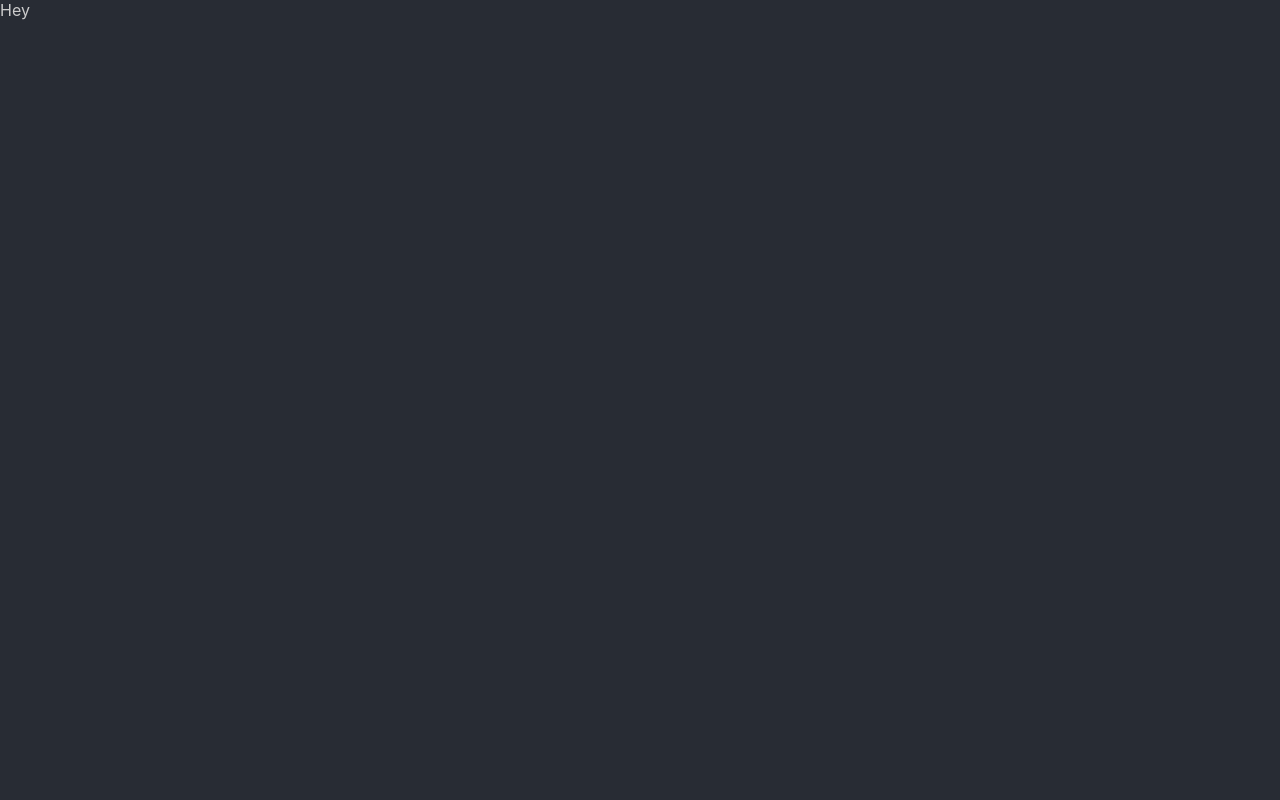
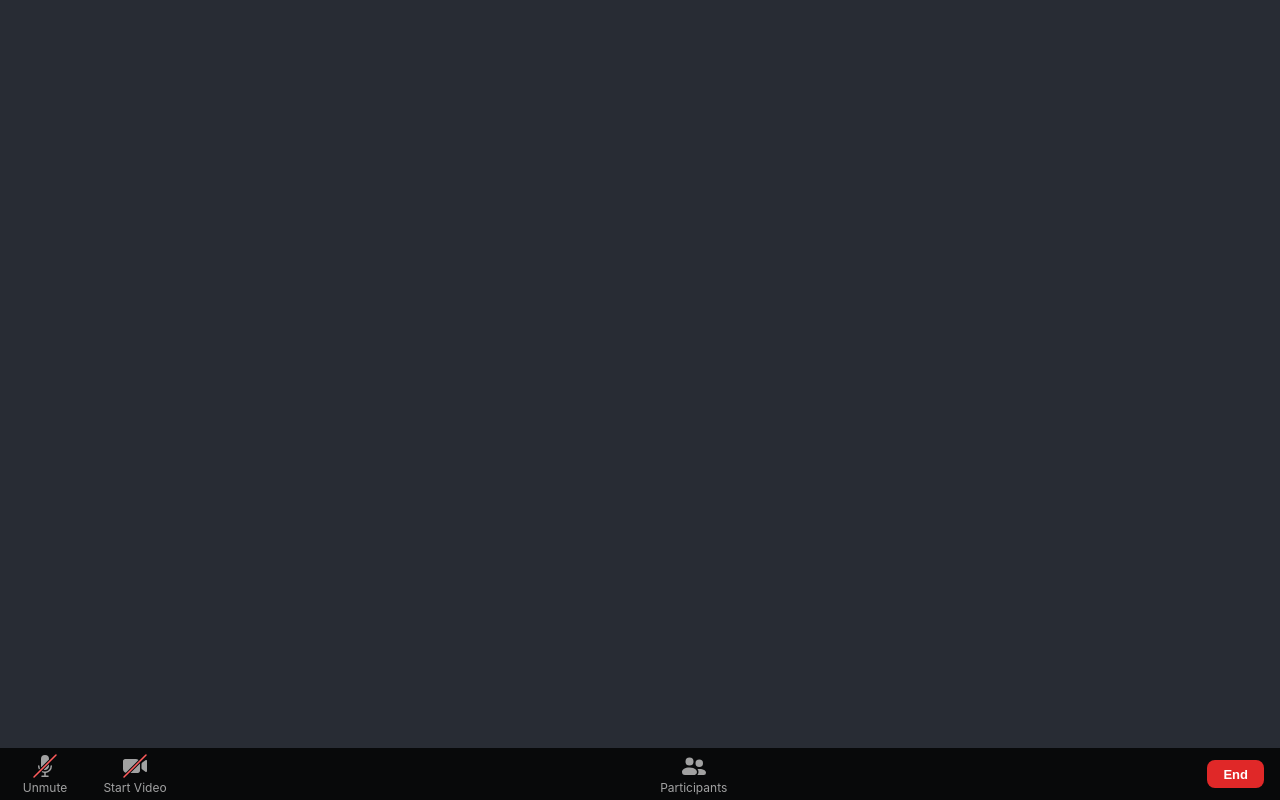
Before and after one commit to GaganSingh7/interacto-ui, a React (Create React App) app: page /#/meet in a window 1280 px wide. Built offline with nearby package versions, Linux system fonts and the light colour scheme.

Commit message:
add icons and make UI look good

```diff
--- a/public/index.html
+++ b/public/index.html
@@ -24,7 +24,7 @@
       work correctly both with client-side routing and a non-root public URL.
       Learn how to configure a non-root public URL by running `npm run build`.
     -->
-    <title>React App</title>
+    <title>Interacto</title>
   </head>
   <body>
     <noscript>You need to enable JavaScript to run this app.</noscript>
--- /dev/null
+++ b/src/Assets/ParticipantsIcon.js
@@ -0,0 +1,7 @@
+const ParticipantsIcon = () => {
+  return (
+    <svg width="24" height="24" viewBox="0 0 24 24" fill="none" xmlns="http://www.w3.org/2000/svg"><path fill-rule="evenodd" clip-rule="evenodd" d="M7.5 11.5a4 4 0 1 0 0-8 4 4 0 0 0 0 8ZM21 9.25a3.75 3.75 0 1 1-7.5 0 3.75 3.75 0 0 1 7.5 0ZM7.5 13.5C3 13.5 0 15.515 0 18a3 3 0 0 0 3 3h9a3.032 3.032 0 0 0 .605-.06A3.001 3.001 0 0 0 15 18c0-.954-.442-1.84-1.242-2.567C12.475 14.265 10.272 13.5 7.5 13.5ZM21.75 21h-6.396a4.484 4.484 0 0 0 1.146-3c0-1.1-.386-2.08-1.02-2.903A15.409 15.409 0 0 1 17.25 15c4.5 0 6.75 1.679 6.75 3.75A2.25 2.25 0 0 1 21.75 21Z" fill="#fff" fill-opacity="0.62"></path></svg>
+  );
+};
+
+export default ParticipantsIcon;
--- /dev/null
+++ b/src/Assets/StartVideoIcon.js
@@ -0,0 +1,7 @@
+const StartVideoIcon = () => {
+  return (
+    <svg width="24" height="24" viewBox="0 0 24 24" fill="none" xmlns="http://www.w3.org/2000/svg"><path fill-rule="evenodd" clip-rule="evenodd" d="M15.507 6.068A4.33 4.33 0 0 0 12.653 5H2.173C.974 5 0 5.973 0 7.174v7.479a4.35 4.35 0 0 0 2.843 4.08L15.507 6.068ZM7.424 19 17 9.424v7.402c0 1.2-.973 2.174-2.174 2.174H7.424ZM24 17.036V6.964a1 1 0 0 0-1.588-.809l-3.088 2.246a2 2 0 0 0-.824 1.617v3.964a2 2 0 0 0 .824 1.617l3.088 2.246A1 1 0 0 0 24 17.036Z" fill="#fff" fill-opacity="0.62"></path><path d="M23 1 1 23" stroke="#FF5C5C" stroke-width="1.5" stroke-linecap="round"></path></svg>
+  );
+};
+
+export default StartVideoIcon;
--- /dev/null
+++ b/src/Assets/UnmuteIcon.js
@@ -0,0 +1,7 @@
+const MuteIcon = () => {
+  return (
+    <svg width="24" height="24" viewBox="0 0 24 24" fill="none" xmlns="http://www.w3.org/2000/svg"><path fill-rule="evenodd" clip-rule="evenodd" d="M16 5.472V5a4 4 0 0 0-8 0v7c0 .443.072.87.205 1.268L16 5.471Zm-5.268 10.323L16 10.527V12a4 4 0 0 1-5.268 3.795Zm-3.675-1.38A5.478 5.478 0 0 1 6.5 12 .75.75 0 0 0 5 12c0 1.284.346 2.488.95 3.523l1.107-1.108Zm1.42 3.635 1.108-1.107A5.5 5.5 0 0 0 17.5 12a.75.75 0 0 1 1.5 0 7.001 7.001 0 0 1-6.25 6.96v2.54H15a.75.75 0 0 1 0 1.5H9a.75.75 0 0 1 0-1.5h2.25v-2.54a6.955 6.955 0 0 1-2.773-.91Z" fill="#fff" fill-opacity="0.62"></path><path d="M23 1 1 23" stroke="#FF5C5C" stroke-width="1.5" stroke-linecap="round"></path></svg>
+  );
+};
+
+export default MuteIcon;
--- /dev/null
+++ b/src/Meet/Footer.js
@@ -0,0 +1,34 @@
+import UnmuteIcon from '../Assets/UnmuteIcon';
+import StartVideoIcon from '../Assets/StartVideoIcon';
+import ParticipantsIcon from '../Assets/ParticipantsIcon';
+import styles from './Footer.module.css';
+
+const Footer = () => {
+  return (
+    <footer className={styles.footer}>
+      <div className={styles.footer_wrapper}>
+        <div>
+          <button className={styles.action_btn}>
+            <UnmuteIcon />
+            <span className={styles.action_btn_label}>Unmute</span>
+          </button>
+          <button className={styles.action_btn}>
+            <StartVideoIcon />
+            <span className={styles.action_btn_label}>Start Video</span>
+          </button>
+        </div>
+        <div className={styles.information}>
+          <button className={styles.action_btn}>
+            <ParticipantsIcon />
+            <span className={styles.action_btn_label}>Participants</span>
+          </button>
+        </div>
+        <div className={styles.leave_btn_container}>
+          <button className={styles.leave_btn}> End </button>
+        </div>
+      </div>
+    </footer>
+  );
+};
+
+export default Footer;
--- /dev/null
+++ b/src/Meet/Footer.module.css
@@ -0,0 +1,84 @@
+.footer {
+  width: 100%;
+  height: 52px;
+  position: absolute;
+  bottom: 0;
+  left: 0;
+  background: rgba(0,0,0,.8);
+  font-size: 12px;
+  color: rgba(255,255,255,.5);
+  z-index: 200;
+  display: flex;
+}
+
+.footer_wrapper {
+  width: 100%;
+  height: 100%;
+  display: flex !important;
+  justify-content: space-between;
+  flex-wrap: nowrap;
+  align-items: center;
+  min-width: 420px;
+}
+
+.action_btn {
+  -webkit-text-size-adjust: 100%;
+  -webkit-tap-highlight-color: rgba(0, 0, 0, 0);
+  -webkit-user-select: none;
+  box-sizing: border-box;
+  font: inherit;
+  overflow: visible;
+  text-transform: none;
+  -webkit-appearance: button;
+  font-family: inherit;
+  font-size: inherit;
+  line-height: inherit;
+  padding: 0;
+  border: 0;
+  background: rgba(0,0,0,0);
+  outline: 2px solid rgba(0,0,0,0);
+  outline-offset: 1px;
+  transition: .2s all ease-in;
+  position: relative;
+  height: 100%;
+  cursor: pointer;
+  background-color: rgba(0,0,0,0);
+  max-width: 160px;
+  min-width: 80px;
+  border-radius: 8px;
+  margin: 1px 0;
+  color: rgba(255,255,255,.62);
+  width: 90px;
+  display: inline-flex;
+  flex-direction: column;
+  align-items: center;
+}
+
+.action_btn_label{
+  margin-top: 2px;
+}
+
+.leave_btn_container {
+  max-width: 130px;
+  height: 100%;
+  display: flex;
+  justify-content: flex-end;
+  align-items: center;
+}
+
+.leave_btn {
+  height: 28px;
+  cursor: pointer;
+  border: none;
+  color: #fff;
+  font-size: 13px;
+  margin-right: 16px;
+  font-weight: bold;
+  background: #e02828;
+  outline: 2px solid rgba(0,0,0,0);
+  outline-offset: 1px;
+  transition: .2s all ease-in;
+  border-radius: 8px;
+  box-sizing: border-box;
+  padding: 0 16px;
+}
--- a/src/Meet/Meet.js
+++ b/src/Meet/Meet.js
@@ -1,6 +1,8 @@
+import Footer from './Footer';
+
 const Meet = () => {
   return (
-    <p>Hey</p>
+    <Footer />
   );
 };
 
--- a/src/NotFoundErrorPage/NotFoundErrorPage.js
+++ b/src/NotFoundErrorPage/NotFoundErrorPage.js
@@ -1,5 +1,5 @@
 import styles from './NotFoundErrorPage.module.css';
-import GhostIcon from './GhostIcon';
+import GhostIcon from '../Assets/GhostIcon';
 
 const NotFoundErrorPage = () => {
   return (
```
Also changed, not shown: src/Assets/MuteIcon.js (added, +7 -0 lines), src/Assets/StopVideoIcon.js (added, +7 -0 lines), src/Assets/GhostIcon.js (renamed from src/NotFoundErrorPage/GhostIcon.js).
